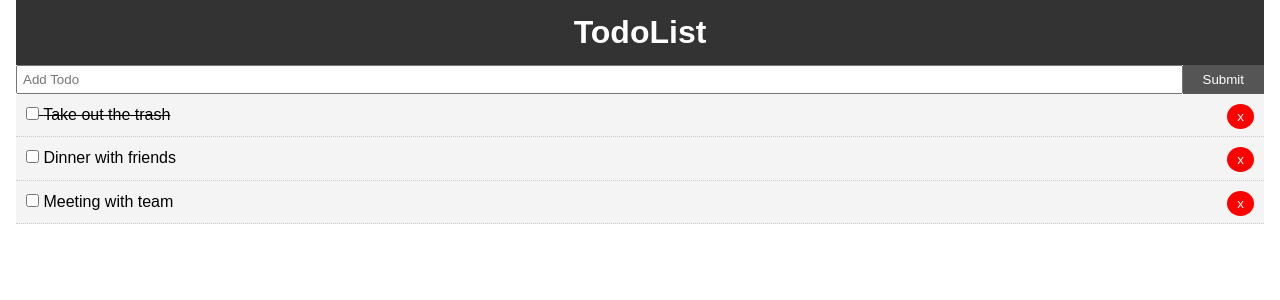
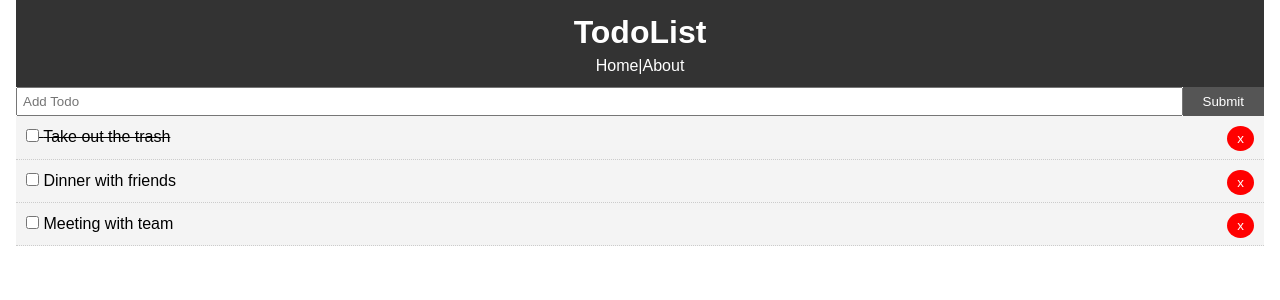
Before and after one commit to PabloMoreno2000/react-crash-course, a React (Create React App) app: page / in a window 1280 px wide. Shown: the top 300 px of the page. Built offline with nearby package versions, Linux system fonts and the light colour scheme.

Commit message:
Routes can be accessed through header component

```diff
--- a/src/components/layout/Header.js
+++ b/src/components/layout/Header.js
@@ -1,14 +1,29 @@
 import React from "react";
+import { Link } from "react-router-dom";
 
 // The return of a function(al) component works as the
 // render method of a classful component
 function Header() {
+  // <Link to> is like <a href>
+  // But takes the paths specified in the routes of the app.
   return (
     <header style={headerStyle}>
       <h1>TodoList</h1>
+      <Link style={linkStyle} to="/">
+        Home
+      </Link>
+      |
+      <Link style={linkStyle} to="/about">
+        About
+      </Link>
     </header>
   );
 }
+
+const linkStyle = {
+  color: "#fff",
+  textDecoration: "none",
+};
 
 const headerStyle = {
   background: "#333",
```
